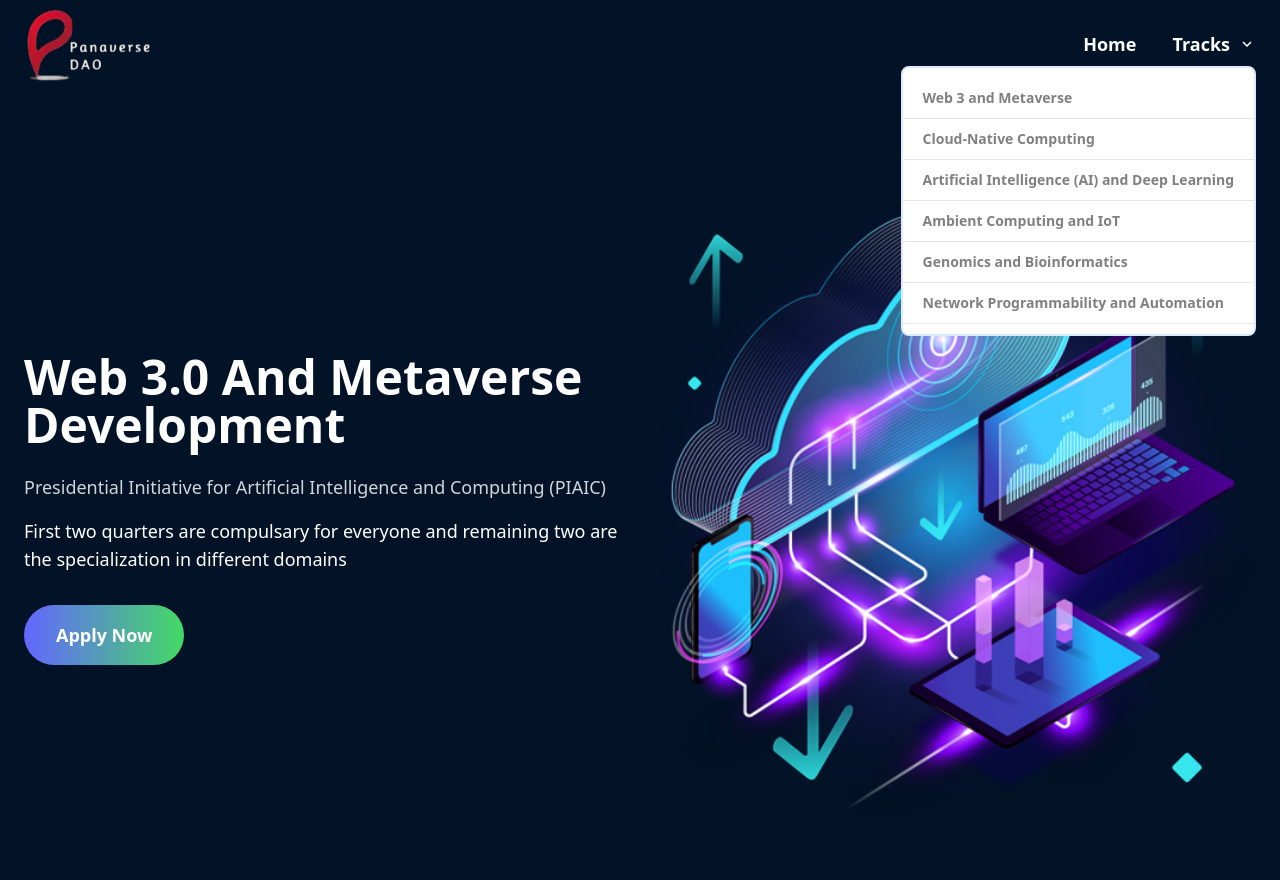
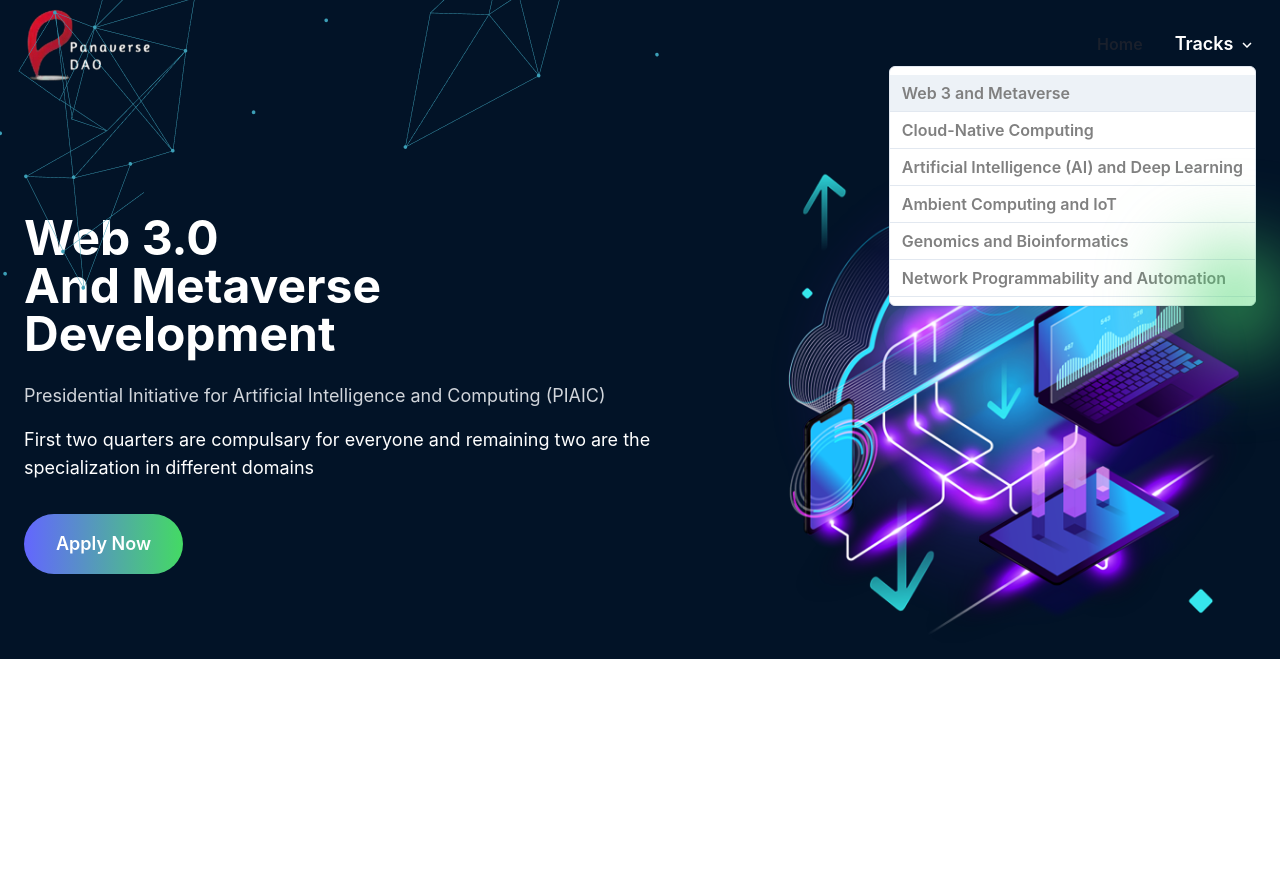
Before and after one commit to aliaftabsheikh/panaverse-website, a Next.js app: page / in a window 1280 px wide. Both pictures are taken after a click on the button "Tracks". After the commit the page ends 800 px from the top, so only its background shows below. Built offline with nearby package versions, Linux system fonts and the light colour scheme.

Commit message:
feature: work-on-hero-section

```diff
--- a/src/components/widget/Header/page.tsx
+++ b/src/components/widget/Header/page.tsx
@@ -6,6 +6,7 @@
 import { Button } from "@chakra-ui/react";
 import { Menu, MenuButton, MenuList, MenuItem } from "@chakra-ui/react";
 import { ChevronDownIcon } from "@chakra-ui/icons";
+import { ChakraProvider } from "@chakra-ui/react";
 
 import { images } from "../../../../public/constants";
 
@@ -38,14 +39,13 @@
   ];
 
   return (
+    <ChakraProvider>
       <header
         className={`${
-        customNavbar
-          ? "bg-[#ffffffe5]  backdrop-blur-xl"
-          : "bg-transparent"
+          customNavbar ? "bg-[#ffffffe5]  backdrop-blur-xl" : "bg-[#021327] "
         } w-full flex justify-center ${
           customNavbar ? "sticky" : "relative"
-      } top-0 navTransition
+        } top-0 navTransition ${customNavbar ? "z-20" : "z-0"}
        `}
       >
         <section className="flex justify-between items-center w-[1280px] px-6 py-2">
@@ -62,55 +62,31 @@
           <div
             className={`flex items-center ${
               customNavbar ? "text-black" : "text-white"
-          } space-x-4 md:space-x-6 text-sm font-semibold`}
+            } space-x-4 md:space-x-6 sm:space-x-4 xs:space-x-1 font-semibold `}
           >
-          <Link href={"/"} className="px-5 cursor-pointer md:px-0">
-            <Button
-              px={0}
-              className="text-lg xl:text-[16px] md:text-sm"
-              _hover={{ bg: "transparent" }}
-              _active={{ bg: "transparent" }}
-              bgColor={"transparent"}
-            >
-              Home
-            </Button>
+            <Link href={"/"} className="cursor-pointer">
+              <Button bgColor={'transparent'} _hover={{bg: 'transparent'}} className="text-lg sm:text-base xs:text-sm">Home</Button>
             </Link>
             <Menu>
               <MenuButton
-              as={Button}
-              px={0}
-              width="auto"
-              _hover={{ bg: "transparent" }}
-              _active={{ bg: "transparent" }}
-              className="text-lg xl:text-[16px]  sm:px-0 md:text-sm"
-              bgColor={"transparent"}
-              rightIcon={<ChevronDownIcon />}
+                bgColor={'transparent'}
+                className="text-lg sm:text-base xs:text-sm"
               >
-              Tracks
+                Tracks <ChevronDownIcon />
               </MenuButton>
-            <MenuList
-              padding={"10px 0"}
-              bgColor="rgba(255,255,255,1)"
-              className="sm:w-[100vw] sm:text-sm sm:rounded-none rounded-lg  border-blue-100 border-2 sm:mt-4"
-            >
-              {tracks.map((val, index) => {
-                return (
-                  <Link key={index} href={`/tracks/${val.id}?quarter=4`}>
-                    <MenuItem
-                    color={"GrayText"}
-                      className= "border-b"
-                      _hover={{ bg: "#e6e8f7" }}
-                      padding={"10px 20px"}
-                    >
-                      {val.name}
+              <MenuList className="xs:w-screen xs:text-sm xs:rounded-none xs:mt-4">
+                {tracks.map((item, index) =>(
+                  <Link key={index} href={item.id}>
+                  <MenuItem color={"GrayText"}  className="border-b">
+                  {item.name}
                   </MenuItem>
                   </Link>
-                );
-              })}
+                ))}
               </MenuList>
             </Menu>
           </div>
         </section>
       </header>
+    </ChakraProvider>
   );
 }
--- a/src/components/widget/Hero/page.tsx
+++ b/src/components/widget/Hero/page.tsx
@@ -4,27 +4,40 @@
 
 export default function Hero() {
   return (
-    <main className=" w-full z-30 text-white flex justify-center h-screen before:absolute before:bg-[#021327] before:w-full before:h-[110vh] md:before:h-[970px] sm:before:h-[920px] xs:before:h-[960px] before:top-0 before:-z-10 before:blueBlueCircle">
-
-     {/* <circle className="blurBlueCircle absolute top-14 left-0"></circle>
-     <circle className="blurGreenCircle absolute top-0 right-0 mt-64"></circle> */}
+    <main
+      className=" w-full text-white flex justify-center items-start py-4 bg-[#021327]"
+    >
+      <Image
+        className="absolute top-0 left-0 z-10 lg:w-3/4 md:w-1/2 sm:hidden"
+        src={images.heroBg}
+        alt="hero-bg"
+      />
+      <circle className="blurGreenCircle absolute top-0 right-0 mt-64"></circle>
 
       <section className="flex justify-between items-center gap-4 w-[1280px] px-6 mt-10 md:flex-col sm:justify-around">
-      <div className="w-1/2 md:w-full">
-        <h2 className="text-5xl md:text-4xl font-bold text-white">
-          Web 3.0 And Metaverse <br/> Development
+        <div className="w-3/4 lg:w-1/2 md:w-full">
+          <h2 className="text-5xl lg:text-4xl font-bold text-white">
+            Web 3.0 <br /> And Metaverse <br /> Development
           </h2>
-        <p className="mt-6 text-gray-300 text-lg md:text-base">Presidential Initiative for Artificial Intelligence and Computing (PIAIC)
-
+          <p className="mt-6 text-gray-300 text-lg md:text-base">
+            Presidential Initiative for Artificial Intelligence and Computing
+            (PIAIC)
           </p>
-<p className="mt-4 text-lg md:text-base">First two quarters are compulsary for everyone and remaining two are the specialization in different domains</p>
+          <p className="mt-4 text-lg md:text-base">
+            First two quarters are compulsary for everyone and remaining two are
+            the specialization in different domains
+          </p>
           <button className="btngradient py-4 px-8 rounded-full mt-8 text-lg font-semibold">
             Apply Now
           </button>
         </div>
 
         <div className="w-1/2 md:w-3/4 sm:w-2/3 xs:w-full items-center flex justify-center">
-<Image className="w-full h-auto " src={images.heroMain} alt="Hero-section-img"/>
+          <Image
+            className="w-full h-auto sm:mt-6"
+            src={images.heroMain}
+            alt="Hero-section-img"
+          />
         </div>
       </section>
     </main>
```
Lines whose indentation alone changed are shown as unchanged.
